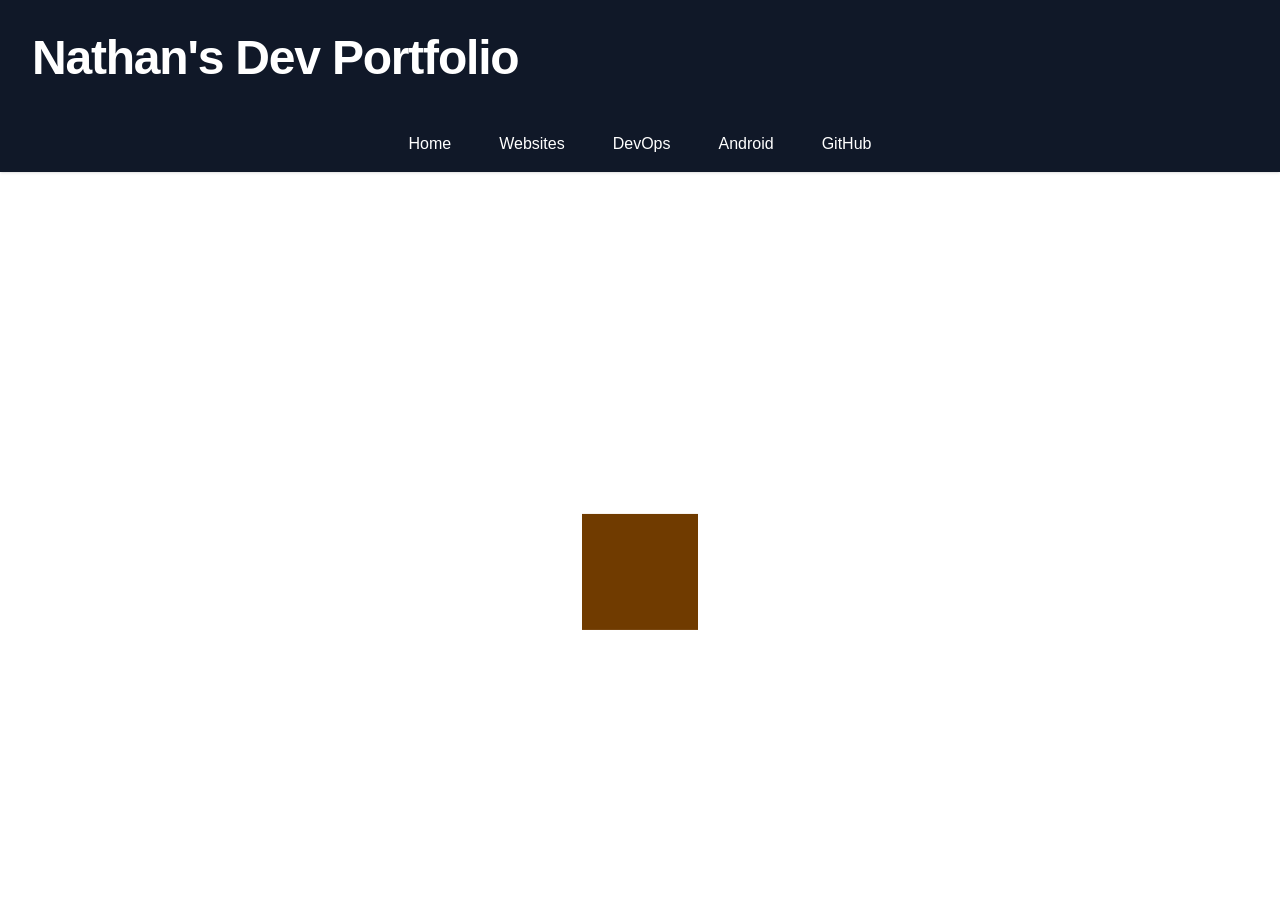
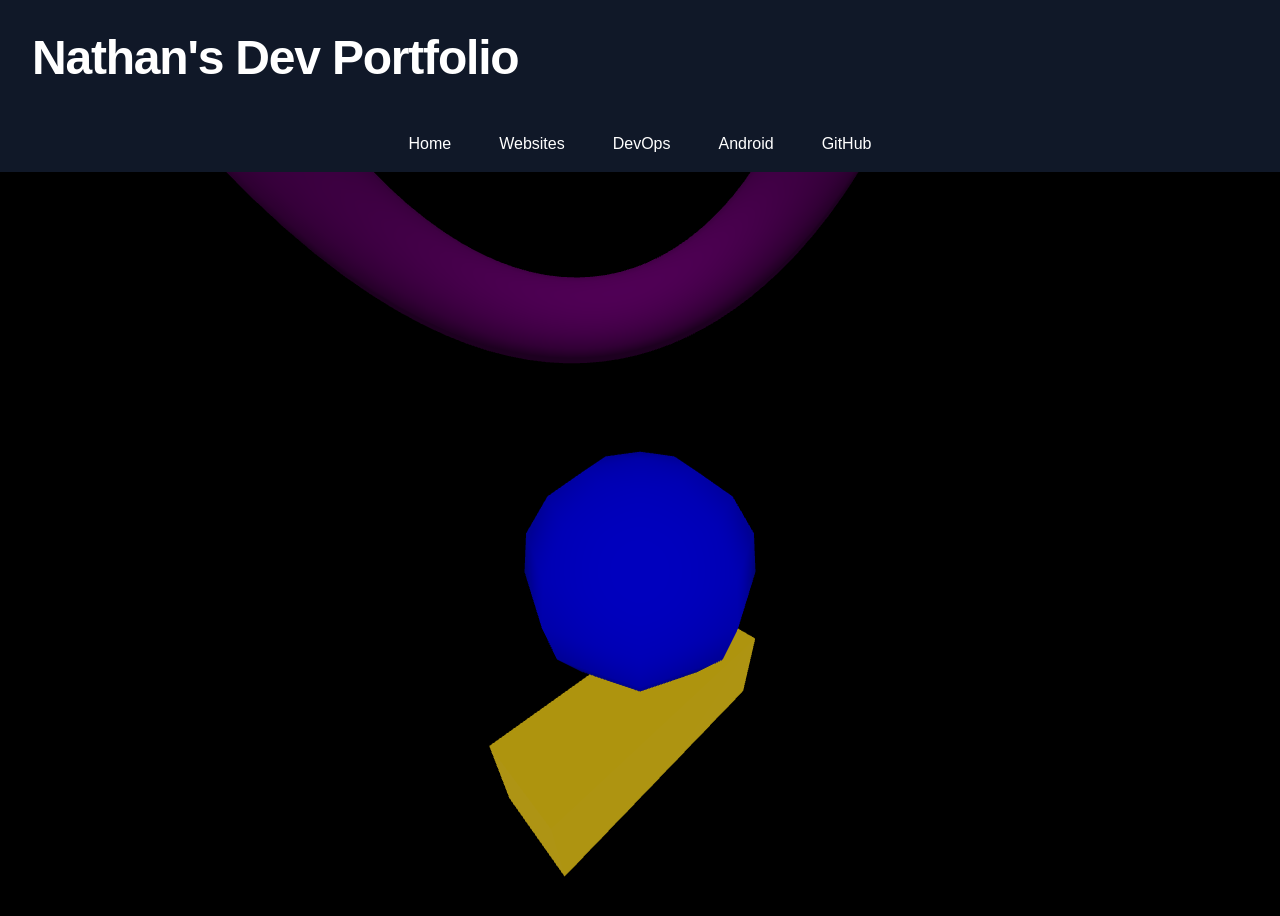
Before and after one commit to PapsBurr/personal-website-fullstack, a Next.js app in the folder frontend/: page /projects/solarsystem in a window 1280 px wide. Shown: the top 916 px of the page. Built offline with nearby package versions, Linux system fonts and the light colour scheme.

Commit message:
feat: add base scene to build off of

```diff
--- a/frontend/src/app/components/Scene.tsx
+++ /dev/null
@@ -1,20 +0,0 @@
-// app/components/Scene.tsx
-'use client'
-
-import { Canvas } from '@react-three/fiber'
-import { OrbitControls, Box } from '@react-three/drei'
-
-export default function Scene() {
-  return (
-    <div style={{ width: '100vw', height: '100vh' }}>
-      <Canvas>
-        <ambientLight intensity={0.5} />
-        <spotLight position={[10, 10, 10]} angle={0.15} />
-        <Box args={[1, 1, 1]}>
-          <meshStandardMaterial color="orange" />
-        </Box>
-        <OrbitControls />
-      </Canvas>
-    </div>
-  )
-}
--- /dev/null
+++ b/frontend/src/app/components/SolarSystemScene.tsx
@@ -0,0 +1,25 @@
+'use client'
+
+import { Canvas } from '@react-three/fiber'
+import { Box, OrbitControls, Sphere, TorusKnot } from '@react-three/drei'
+
+export default function SolarSystemScene() {
+  return (
+    <div className="canvas-container">
+      <Canvas style={{ background: 'black' }} camera={{position: [2, 2, 2], fov: 90}}>
+        <ambientLight intensity={0.5} />
+        <directionalLight position={[10, 10, 10]} />
+        <Sphere args ={[1, 8, 8]}>
+          <meshStandardMaterial color="blue"/>
+        </Sphere>
+        <Box args={[1, 1, 3]} position={[0, -2, 0]}>
+          <meshStandardMaterial color="gold" />
+        </Box>
+        <TorusKnot args={[1.7, 0.3, 256, 15]} position={[0, 4, 0]} rotation={[Math.PI / 2, 1, 1]}>
+          <meshStandardMaterial color="purple" />
+        </TorusKnot>
+        <OrbitControls />
+      </Canvas>
+    </div>
+  )
+}
--- a/frontend/src/app/projects/solarsystem/page.tsx
+++ b/frontend/src/app/projects/solarsystem/page.tsx
@@ -1,12 +1,13 @@
+'use client'
 import dynamic from 'next/dynamic'
 
 // Disable SSR for the 3D component
-const Scene = dynamic(() => import('../../components/Scene'), {
+const SolarSystemScene = dynamic(() => import('@/app/components/SolarSystemScene'), {
   ssr: false,
 })
 
 export default function Home() {
   return (
-    <Scene />
+    <SolarSystemScene />
   )
 }
```
